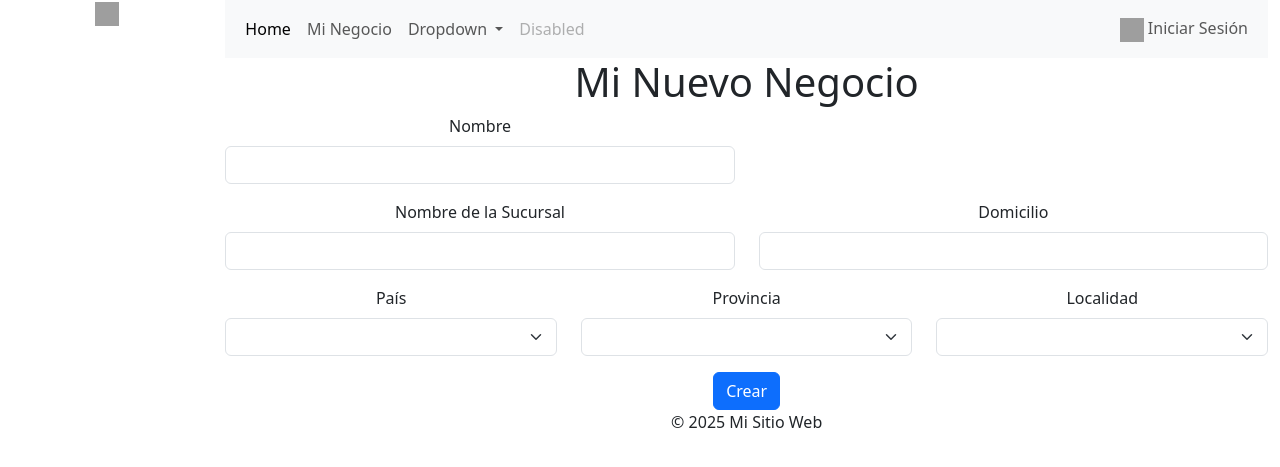
After one commit to sejama/comercio, a Symfony app: template templates/negocio/create.html.twig in a window 1280 px wide. The commit adds this page. Shown: the top 467 px of the page. Run offline with Twig, Linux system fonts and the light colour scheme; the template is opened without the code that fills it, so the values that code supplies are empty; form fields are guessed from the names that the template uses; some libraries are stand-ins or nearby versions; grey boxes are pictures that could not be loaded.

Commit message:
feature: alta negocio con una sucursal en una localidad

```diff
--- a/src/Controller/PerfilController.php
+++ b/src/Controller/PerfilController.php
@@ -40,7 +40,6 @@ final class PerfilController extends AbstractController
 
         return $this->render('perfil/index.html.twig', [
             'registrationForm' => $form,
-            'resetToken' => $token
         ]);
     }
 }
--- a/src/Entity/Usuario.php
+++ b/src/Entity/Usuario.php
@@ -62,7 +62,7 @@ class Usuario implements UserInterface, PasswordAuthenticatedUserInterface
     /**
      * @var Collection<int, Negocio>
      */
-    #[ORM\ManyToMany(targetEntity: Negocio::class, mappedBy: 'dresponsable')]
+    #[ORM\ManyToMany(targetEntity: Negocio::class, mappedBy: 'responsable')]
     private Collection $negocios;
 
     public function __construct()
@@ -239,7 +239,7 @@ class Usuario implements UserInterface, PasswordAuthenticatedUserInterface
     {
         if (!$this->negocios->contains($negocio)) {
             $this->negocios->add($negocio);
-            $negocio->addDresponsable($this);
+            $negocio->addResponsable($this);
         }
 
         return $this;
@@ -248,7 +248,7 @@ class Usuario implements UserInterface, PasswordAuthenticatedUserInterface
     public function removeNegocio(Negocio $negocio): static
     {
         if ($this->negocios->removeElement($negocio)) {
-            $negocio->removeDresponsable($this);
+            $negocio->removeResponsable($this);
         }
 
         return $this;
--- a/templates/header.html.twig
+++ b/templates/header.html.twig
@@ -9,7 +9,7 @@
                     <a class="nav-link active" aria-current="page" href="#">Home</a>
                 </li>
                 <li class="nav-item">
-                    <a class="nav-link" href="#">Link</a>
+                    <a class="nav-link" href="{{ path('app_negocio_index') }}">Mi Negocio</a>
                 </li>
                 <li class="nav-item dropdown">
                     <a class="nav-link dropdown-toggle" href="#" role="button" data-bs-toggle="dropdown" aria-expanded="false">
--- /dev/null
+++ b/templates/negocio/create.html.twig
@@ -0,0 +1,170 @@
+{% extends 'base.html.twig' %}
+
+{% block body %}
+<h1>{% block title %}Mi Nuevo Negocio{% endblock %}</h1>
+
+{{ form_errors(negocioForm) }}
+
+{{ form_start(negocioForm, { 'attr': { 'class': 'needs-validation text-start', 'novalidate': true } }) }}
+    <div class="row">
+        <div class="col-md-6 mb-3">
+            {{ form_label(negocioForm.nombre, 'Nombre', { 'label_attr': { 'class': 'form-label' } }) }}
+            {{ form_widget(negocioForm.nombre, {
+                'attr': {
+                'class': 'form-control',
+                'required': true
+            }
+            }) }}
+            <div class="invalid-feedback">
+                Por favor ingrese un nombre.
+            </div>
+            {{ form_errors(negocioForm.nombre) }}
+        </div>
+    </div>
+    <div class="row">
+        <div class="col-md-6 mb-3">
+            {{ form_label(negocioForm.sucursal.nombre, 'Nombre de la Sucursal', { 'label_attr': { 'class': 'form-label' } }) }}
+            {{ form_widget(negocioForm.sucursal.nombre, {
+                'attr': {
+                'class': 'form-control',
+                'required': true
+            }
+            }) }}
+            <div class="invalid-feedback">
+                Por favor ingrese un nombre para la sucursal.
+            </div>
+            {{ form_errors(negocioForm.sucursal.nombre) }}
+        </div>
+        <div class="col-md-6 mb-3">
+            {{ form_label(negocioForm.sucursal.domicilio, 'Domicilio', { 'label_attr': { 'class': 'form-label' } }) }}
+            {{ form_widget(negocioForm.sucursal.domicilio, {
+                'attr': {
+                'class': 'form-control',
+                'required': true
+            }
+            }) }}
+            <div class="invalid-feedback">
+                Por favor ingrese una domicilio.
+            </div>
+            {{ form_errors(negocioForm.sucursal.domicilio) }}
+        </div>
+    </div>
+    <div class="row">
+        <div class="col-md-4 mb-3">
+            {{ form_label(negocioForm.sucursal.sucursal_pais, 'País', { 'label_attr': { 'class': 'form-label' } }) }}
+            {{ form_widget(negocioForm.sucursal.sucursal_pais, {
+                'attr': {
+                'class': 'form-select',
+                'required': true
+            }
+            }) }}
+            <div class="invalid-feedback">
+                Por favor seleccione un país.
+            </div>
+            {{ form_errors(negocioForm.sucursal.sucursal_pais) }}
+        </div>
+        <div class="col-md-4 mb-3">
+            {{ form_label(negocioForm.sucursal.sucursal_provincia, 'Provincia', { 'label_attr': { 'class': 'form-label' } }) }}
+            {{ form_widget(negocioForm.sucursal.sucursal_provincia, {
+                'attr': {
+                'class': 'form-select',
+                'required': true
+            }
+            }) }}
+            <div class="invalid-feedback">
+                Por favor seleccione una provincia.
+            </div>
+            {{ form_errors(negocioForm.sucursal.sucursal_provincia) }}
+        </div>
+        <div class="col-md-4 mb-3">
+            {{ form_label(negocioForm.sucursal.localidad, 'Localidad', { 'label_attr': { 'class': 'form-label' } }) }}
+            {{ form_widget(negocioForm.sucursal.localidad, {
+                'attr': {
+                'class': 'form-select',
+                'required': true
+            }
+            }) }}
+            <div class="invalid-feedback">
+                Por favor seleccione una localidad.
+            </div>
+            {{ form_errors(negocioForm.sucursal.localidad) }}
+        </div>
+
+    </div>
+    <button type="submit" class="btn btn-primary">Crear</button>
+    {{ form_end(negocioForm) }}
+<script>
+    document.addEventListener('DOMContentLoaded', function() {
+    const paisSelect = document.getElementById('negocio_sucursal_sucursal_pais');
+    const provinciaSelect = document.getElementById('negocio_sucursal_sucursal_provincia');
+    const localidadSelect = document.getElementById('negocio_sucursal_localidad');
+
+    // Deshabilitar provincia y localidad al inicio
+    if (provinciaSelect) {
+        provinciaSelect.disabled = true;
+    }
+    if (localidadSelect) {
+        localidadSelect.disabled = true;
+    }
+
+    if (paisSelect && provinciaSelect && localidadSelect) {
+        paisSelect.addEventListener('change', function() {
+            if (paisSelect.value) {
+                provinciaSelect.disabled = false;
+                fetch('/comercio/public/ajax/provincias?pais_id=' + paisSelect.value)
+                    .then(response => response.json())
+                    .then(data => {
+                        provinciaSelect.innerHTML = '<option value="">Seleccione una provincia</option>';
+                        data.forEach(function(provincia) {
+                            provinciaSelect.innerHTML += `<option value="${provincia.id}">${provincia.nombre}</option>`;
+                        });
+                        localidadSelect.innerHTML = '<option value="">Seleccione una localidad</option>';
+                        localidadSelect.disabled = true;
+                    });
+            } else {
+                provinciaSelect.innerHTML = '<option value="">Seleccione una provincia</option>';
+                provinciaSelect.disabled = true;
+                localidadSelect.innerHTML = '<option value="">Seleccione una localidad</option>';
+                localidadSelect.disabled = true;
+            }
+        });
+
+        provinciaSelect.addEventListener('change', function() {
+            if (provinciaSelect.value) {
+                localidadSelect.disabled = false;
+                fetch('/comercio/public/ajax/localidades?provincia_id=' + provinciaSelect.value)
+                    .then(response => response.json())
+                    .then(data => {
+                        localidadSelect.innerHTML = '<option value="">Seleccione una localidad</option>';
+                        data.forEach(function(localidad) {
+                            localidadSelect.innerHTML += `<option value="${localidad.id}">${localidad.nombre}</option>`;
+                        });
+                    });
+            } else {
+                localidadSelect.innerHTML = '<option value="">Seleccione una localidad</option>';
+                localidadSelect.disabled = true;
+            }
+        });
+    }
+});
+    // Example starter JavaScript for disabling form submissions if there are invalid fields
+(() => {
+  'use strict'
+
+  // Fetch all the forms we want to apply custom Bootstrap validation styles to
+  const forms = document.querySelectorAll('.needs-validation')
+
+  // Loop over them and prevent submission
+  Array.from(forms).forEach(form => {
+    form.addEventListener('submit', event => {
+      if (!form.checkValidity()) {
+        event.preventDefault()
+        event.stopPropagation()
+      }
+
+      form.classList.add('was-validated')
+    }, false)
+  })
+})()
+</script>
+{% endblock %}
--- a/templates/perfil/index.html.twig
+++ b/templates/perfil/index.html.twig
@@ -63,6 +63,11 @@
             </div>
             <div class="col-md-6 mb-3">
                 {{ form_label(registrationForm.email, 'Correo electrónico', { 'label_attr': { 'class': 'form-label' } }) }}
+                {% if app.user.isVerified %}
+                    <span class="badge bg-success">Verificado</span>
+                {% else %}
+                    <span class="badge bg-warning text-dark">No verificado</span>
+                {% endif %}
                 {{ form_widget(registrationForm.email, {
                     'attr': {
                         'class': 'form-control',
@@ -103,7 +108,6 @@
         </div>
         <button type="submit" class="btn btn-primary">Actualizar</button>
     {{ form_end(registrationForm) }}
-    <a href="{{ url('app_reset_password', {token: resetToken.token}) }}">{{ url('app_reset_password', {token: resetToken.token}) }}</a>
 <script>
     // Example starter JavaScript for disabling form submissions if there are invalid fields
 (() => {
```
Also changed, not shown: config/routes.yaml (+8 -0 lines), src/Controller/NegocioController.php (added, +101 -0 lines), src/Entity/Negocio.php (+9 -9 lines), src/Form/NegocioType.php (added, +37 -0 lines), src/Form/SucursalType.php (added, +49 -0 lines), templates/negocio/index.html.twig (added, +36 -0 lines), tests/Controller/NegocioControllerTest.php (added, +16 -0 lines).
